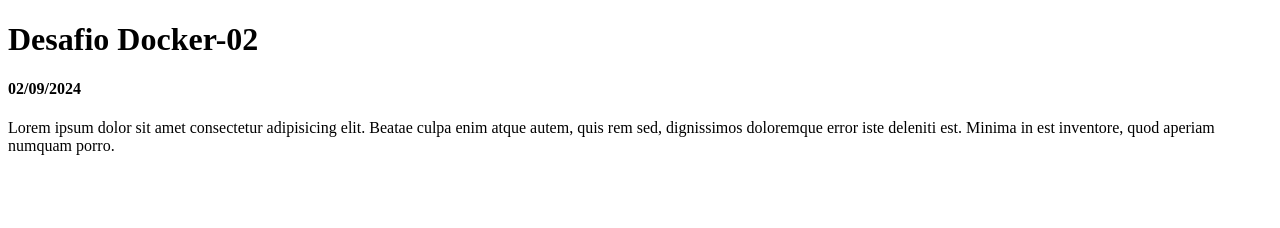
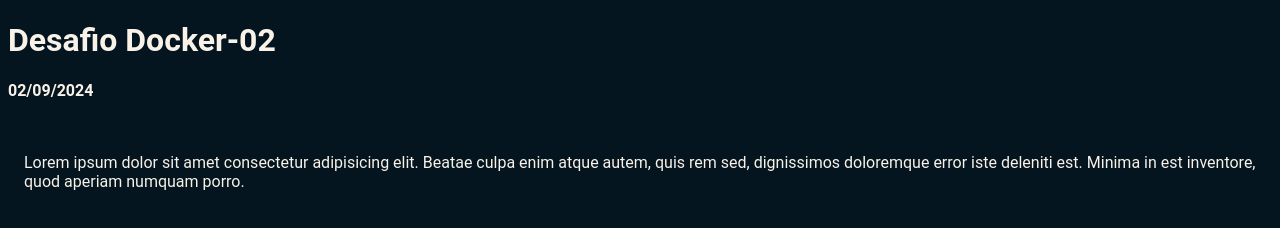
Before and after one commit to stallone-dev/DIO-docker-desafio-02, a plain HTML site: page public/index.html in a window 1280 px wide. Drawn offline with Linux system fonts and the light colour scheme.

Commit message:
feat(style): Add basic styles

```diff
--- a/public/index.html
+++ b/public/index.html
@@ -3,6 +3,7 @@
 <head>
     <meta charset="UTF-8">
     <meta name="viewport" content="width=device-width, initial-scale=1.0">
+    <link rel="stylesheet" href="style.css">
     <title>Docker challenger 02</title>
 </head>
 <body>
--- /dev/null
+++ b/public/style.css
@@ -0,0 +1,23 @@
+:root{
+    --primary-color: rgb(4, 21, 31);
+    --secondary-color: rgb(248, 242, 232);
+    --accent-color: rgb(24, 58, 55);
+}
+
+* {
+    font-family: "Roboto", "sans-serif";
+    box-sizing: border-box;
+}
+
+body {
+    background-color: var(--primary-color);
+    color: var(--secondary-color);
+}
+
+header {
+    margin: 0;
+}
+
+main {
+    padding: 1rem;
+}
```
